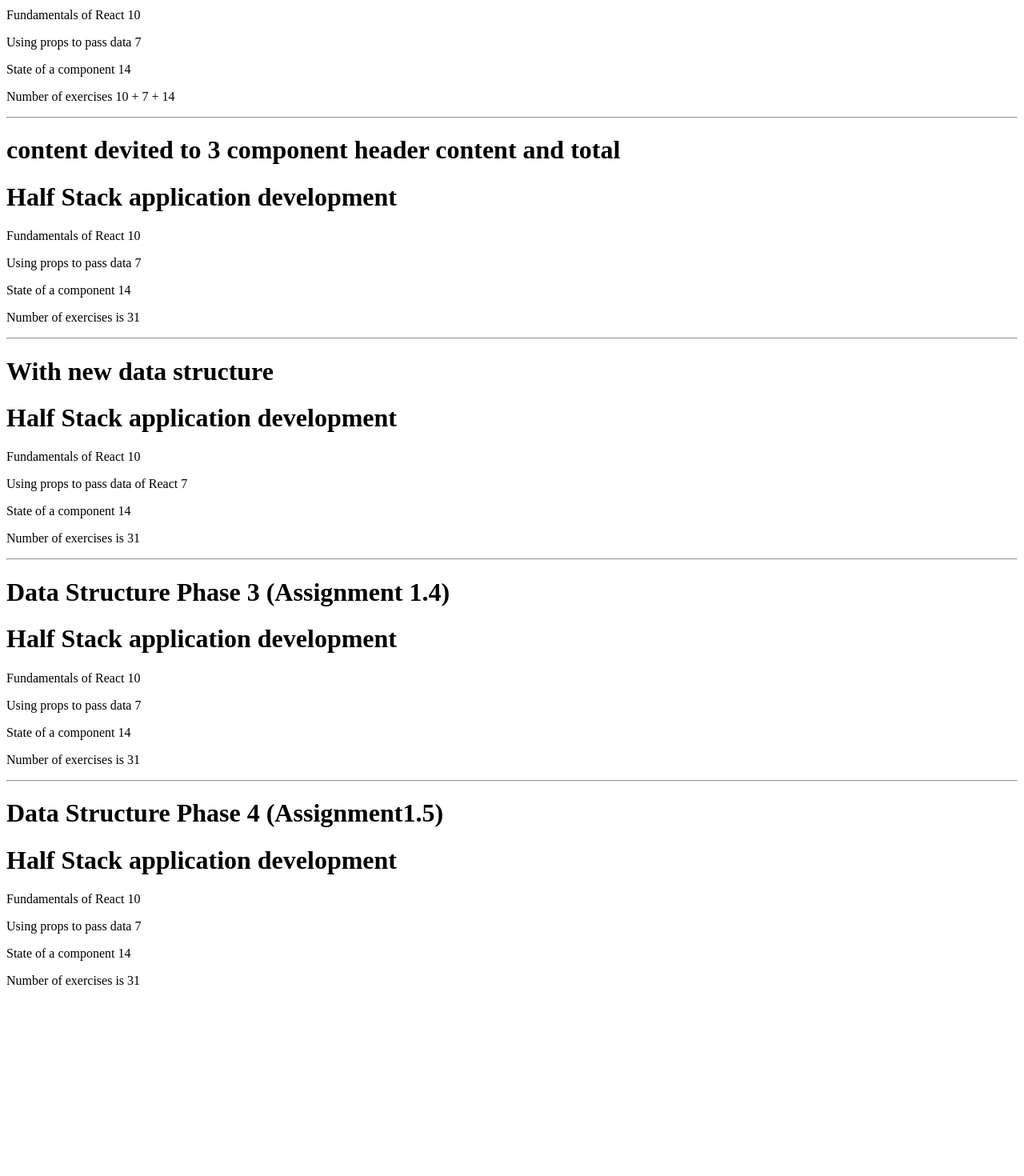
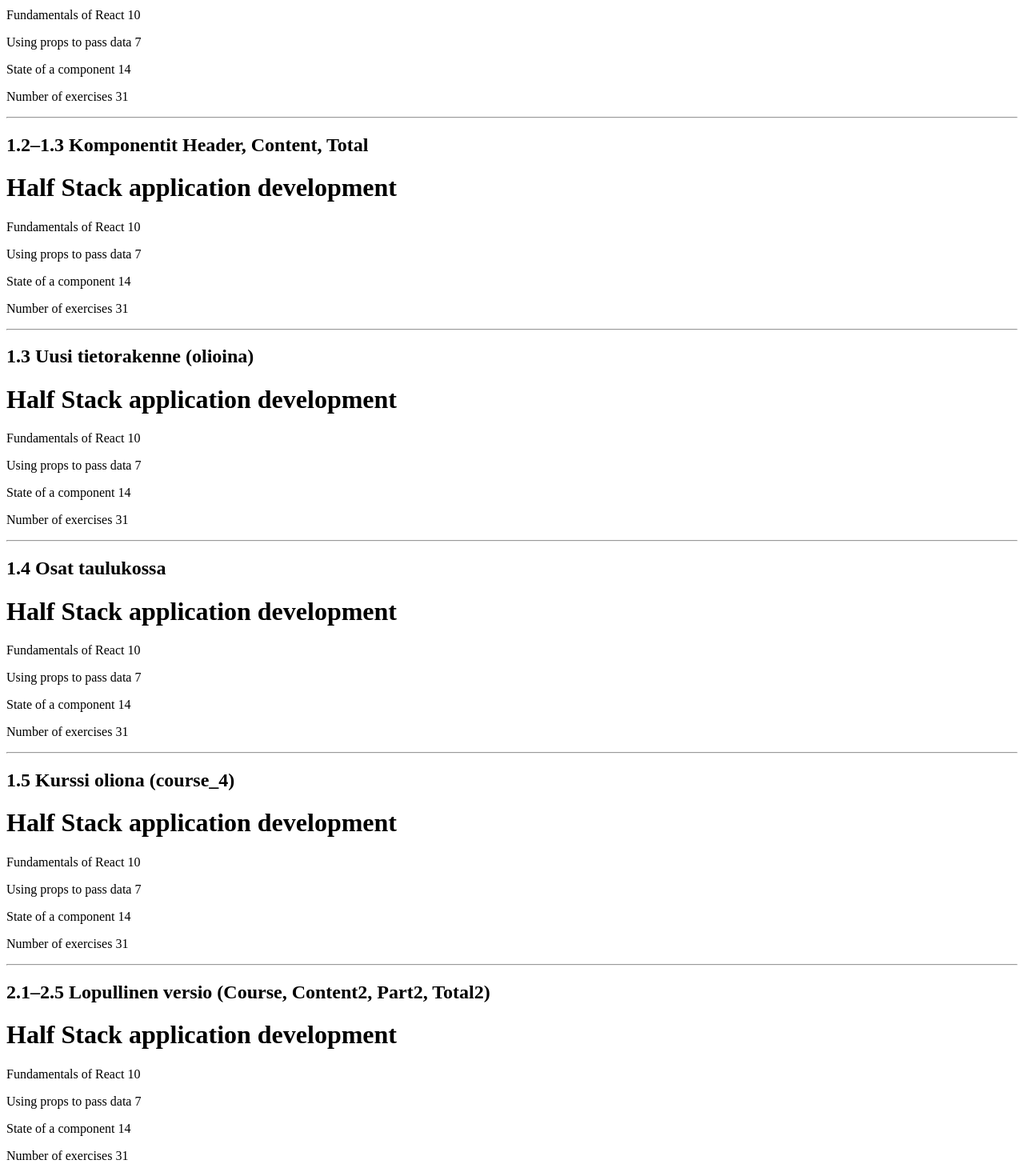
Before and after one commit to 1967cooder/01-kurssitiedot, a React (Vite) app: page / in a window 1280 px wide. Shown: the part 117-1587 px from the top of the page at 80% size. Before the commit the page ends 1368 px from the top, so only its background shows below. Built offline with nearby package versions, Linux system fonts and the light colour scheme.

Commit message:
added a new version of theacher model

```diff
--- a/src/App.jsx
+++ b/src/App.jsx
@@ -1,3 +1,4 @@
+
 
 
 /*
@@ -246,58 +247,80 @@ export default App;
 /*---------------------
 Opettajan esimerkki:
 --------------------*/
+// -----------------------------
+// Peruskomponentit (vaiheet 1.x)
+// -----------------------------
+import { useState } from "react";
 
-//component Header
 
-function Header(props) {
-  console.log(props);
+const Header = ({ name }) => {
+  return <h1>{name}</h1>;
+};
+
+const Part = ({ name, exercises }) => {
   return (
-    <>
-      <h1>{props.name}</h1>
-    </>
+    <p>
+      {name} {exercises}
+    </p>
   );
-}
-function Part(props) {
-  console.log(props);
+};
+
+const Content = ({ name1, exercises1, name2, exercises2, name3, exercises3 }) => {
   return (
-    <>
-      <p>
-        {props.name} {props.exercises}
-      </p>
-    </>
+    <div>
+      <Part name={name1} exercises={exercises1} />
+      <Part name={name2} exercises={exercises2} />
+      <Part name={name3} exercises={exercises3} />
+    </div>
   );
-}
-// component Content
-function Content(props) {
-  console.log(props);
+};
+
+const Total = ({ total }) => {
+  return <p>Number of exercises {total}</p>;
+};
+
+// -----------------------------
+// Lopulliset komponentit (2.x)
+// -----------------------------
+
+const Part2 = ({ part }) => {
   return (
-    <>
-      {/* <p>
-        {props.name1} {props.exercises1}
-      </p>
-      <p>
-        {props.name2} {props.exercises2}
-      </p>
-      <p>
-        {props.name3} {props.exercise3}
-      </p> */}
-      <Part name={props.name1} exercises={props.exercises1} />
-      <Part name={props.name2} exercises={props.exercises2} />
-      <Part name={props.name3} exercises={props.exercises3} />
-    </>
+    <p>
+      {part.name} {part.exercises}
+    </p>
   );
-}
-// component Total
-function Total(props) {
-  console.log(props);
+};
+
+const Content2 = ({ parts }) => {
   return (
-    <>
-      <p> Number of exercises is {props.total}</p>
-    </>
+    <div>
+      {parts.map((part) => (
+        <Part2 key={part.id} part={part} />
+      ))}
+    </div>
   );
-}
-function App() {
-  //1st Date structure (phase 1)
+};
+
+const Total2 = ({ parts }) => {
+  const total = parts.reduce((sum, part) => sum + part.exercises, 0);
+  return <p>Number of exercises {total}</p>;
+};
+
+const Course = ({ course_5 }) => {
+  return (
+    <div>
+      <Header name={course_5.name} />
+      <Content2 parts={course_5.parts} />
+      <Total2 parts={course_5.parts} />
+    </div>
+  );
+};
+
+// -----------------------------
+// App
+// -----------------------------
+const App = () => {
+  // Vaihe 1.1 (yksittäiset muuttujat)
   const course = "Half Stack application development";
   const part1 = "Fundamentals of React";
   const exercises1 = 10;
@@ -305,58 +328,46 @@ function App() {
   const exercises2 = 7;
   const part3 = "State of a component";
   const exercises3 = 14;
-  //2nd Date structure (phase 2)
+
+  // Vaihe 1.2–1.3 (kurssi + osat olioina)
   const course_n = "Half Stack application development";
-  const part1_n = {
-    name: "Fundamentals of React",
-    exercises: 10,
-  };
-  const part2_n = {
-    name: "Using props to pass data of React",
-    exercises: 7,
-  };
-  const part3_n = {
-    name: "State of a component",
-    exercises: 14,
-  };
-  //3rd Date structure (phase 3)
+  const part1_n = { name: "Fundamentals of React", exercises: 10 };
+  const part2_n = { name: "Using props to pass data", exercises: 7 };
+  const part3_n = { name: "State of a component", exercises: 14 };
+
+  // Vaihe 1.4 (kurssi + taulukko)
   const course_3 = "Half Stack application development";
   const parts_3 = [
-    {
-      name: "Fundamentals of React",
-      exercises: 10,
-    },
-    {
-      name: "Using props to pass data",
-      exercises: 7,
-    },
-    {
-      name: "State of a component",
-      exercises: 14,
-    },
+    { name: "Fundamentals of React", exercises: 10 },
+    { name: "Using props to pass data", exercises: 7 },
+    { name: "State of a component", exercises: 14 },
   ];
-  //4th Date structure (phase 4)
+
+  // Vaihe 1.5 (kurssi oliona, jossa parts-taulukko)
   const course_4 = {
     name: "Half Stack application development",
     parts: [
-      {
-        name: "Fundamentals of React",
-        exercises: 10,
-      },
-      {
-        name: "Using props to pass data",
-        exercises: 7,
-      },
-      {
-        name: "State of a component",
-        exercises: 14,
-      },
+      { name: "Fundamentals of React", exercises: 10 },
+      { name: "Using props to pass data", exercises: 7 },
+      { name: "State of a component", exercises: 14 },
     ],
   };
+
+  // Vaihe 2.1–2.5 (kurssi oliona, parts + id:t)
+  const course_5 = {
+    name: "Half Stack application development",
+    id: 1,
+    parts: [
+      { name: "Fundamentals of React", exercises: 10, id: 1 },
+      { name: "Using props to pass data", exercises: 7, id: 2 },
+      { name: "State of a component", exercises: 14, id: 3 },
+    ],
+  };
+
   return (
-    <>
-      <h1> whole app content</h1>
-      <h2> {course}</h2>
+    <div>
+      <h2>1.1 Yksinkertainen versio</h2>
+      <h1>{course}</h1>
       <p>
         {part1} {exercises1}
       </p>
@@ -366,11 +377,11 @@ function App() {
       <p>
         {part3} {exercises3}
       </p>
-      <p>
-        Number of exercises {exercises1} + {exercises2} + {exercises3}
-      </p>
-      <hr></hr>
-      <h1>content devited to 3 component header content and total</h1>
+      <p>Number of exercises {exercises1 + exercises2 + exercises3}</p>
+
+      <hr />
+
+      <h2>1.2–1.3 Komponentit Header, Content, Total</h2>
       <Header name={course} />
       <Content
         name1={part1}
@@ -381,8 +392,10 @@ function App() {
         exercises3={exercises3}
       />
       <Total total={exercises1 + exercises2 + exercises3} />
+
       <hr />
-      <h1> With new data structure</h1>
+
+      <h2>1.3 Uusi tietorakenne (olioina)</h2>
       <Header name={course_n} />
       <Content
         name1={part1_n.name}
@@ -395,8 +408,10 @@ function App() {
       <Total
         total={part1_n.exercises + part2_n.exercises + part3_n.exercises}
       />
+
       <hr />
-      <h1>Data Structure Phase 3 (Assignment 1.4)</h1>
+
+      <h2>1.4 Osat taulukossa</h2>
       <Header name={course_3} />
       <Content
         name1={parts_3[0].name}
@@ -408,11 +423,15 @@ function App() {
       />
       <Total
         total={
-          parts_3[0].exercises + parts_3[1].exercises + parts_3[2].exercises
+          parts_3[0].exercises +
+          parts_3[1].exercises +
+          parts_3[2].exercises
         }
       />
+
       <hr />
-      <h1>Data Structure Phase 4 (Assignment1.5)</h1>
+
+      <h2>1.5 Kurssi oliona (course_4)</h2>
       <Header name={course_4.name} />
       <Content
         name1={course_4.parts[0].name}
@@ -429,8 +448,13 @@ function App() {
           course_4.parts[2].exercises
         }
       />
-    </>
+
+      <hr />
+
+      <h2>2.1–2.5 Lopullinen versio (Course, Content2, Part2, Total2)</h2>
+      <Course course_5={course_5} />
+    </div>
   );
-}
+};
 
 export default App;
```
